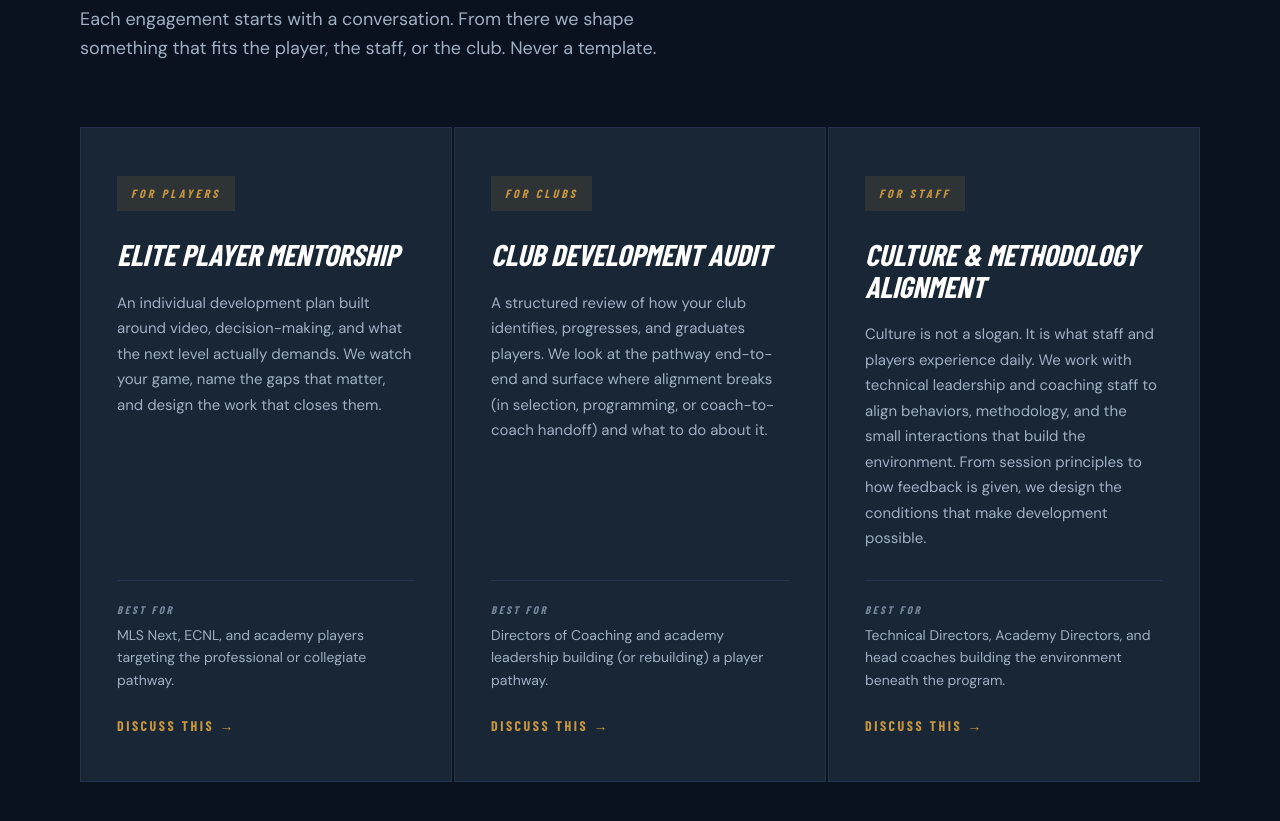
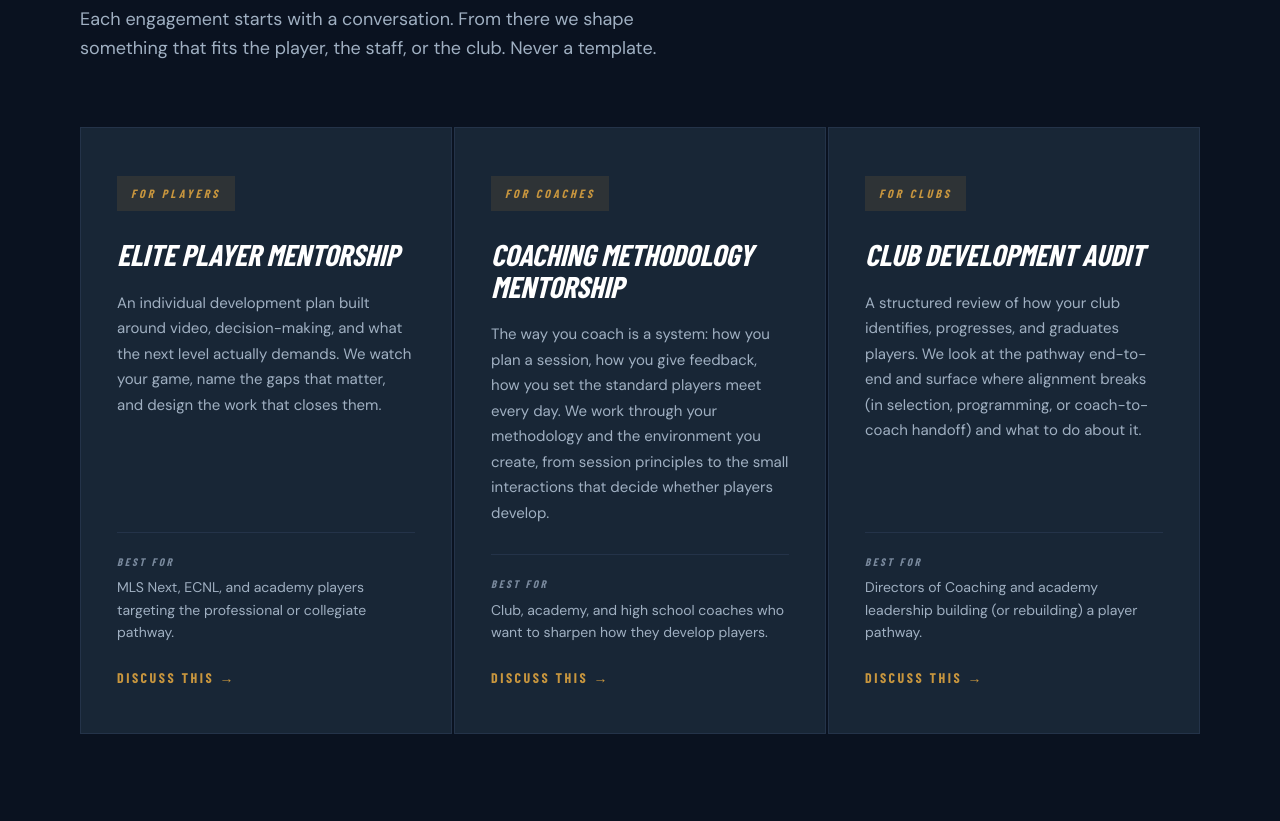
Before and after one commit to gavinhmacphee/pete-mcdonnell, a website: page index.html in a window 1280 px wide. Shown: the part 1980-2801 px from the top of the page. Drawn offline with nearby package versions, Linux system fonts and the light colour scheme; a web font is replaced by a local one.

Commit message:
Retarget offers to Player/Coach/Club, add icons to audit overview
- Homepage: reorder the three offer cards to Player, Coach, Club. The
  middle card is retargeted from staff/leadership to individual coaches
  as 'Coaching Methodology Mentorship'.
- Pathway Audit: add a line-style icon to each of the eight overview
  stat cells (soccer ball, clock, document, house, player, flag, globe,
  trophy).

Co-Authored-By: Claude Opus 4.7 (1M context) <noreply@anthropic.com>

```diff
--- a/index.html
+++ b/index.html
@@ -82,6 +82,17 @@
       </div>
 
       <div class="offer-card">
+        <div class="offer-audience">For Coaches</div>
+        <h3>Coaching Methodology Mentorship</h3>
+        <p class="offer-desc">The way you coach is a system: how you plan a session, how you give feedback, how you set the standard players meet every day. We work through your methodology and the environment you create, from session principles to the small interactions that decide whether players develop.</p>
+        <div class="offer-for">
+          <span class="for-label">Best for</span>
+          <span class="for-text">Club, academy, and high school coaches who want to sharpen how they develop players.</span>
+        </div>
+        <a href="mailto:coachpetemc@gmail.com?subject=Coaching%20Methodology%20Mentorship" class="offer-link">Discuss this &rarr;</a>
+      </div>
+
+      <div class="offer-card">
         <div class="offer-audience">For Clubs</div>
         <h3>Club Development Audit</h3>
         <p class="offer-desc">A structured review of how your club identifies, progresses, and graduates players. We look at the pathway end-to-end and surface where alignment breaks (in selection, programming, or coach-to-coach handoff) and what to do about it.</p>
@@ -90,17 +101,6 @@
           <span class="for-text">Directors of Coaching and academy leadership building (or rebuilding) a player pathway.</span>
         </div>
         <a href="mailto:coachpetemc@gmail.com?subject=Club%20Development%20Audit" class="offer-link">Discuss this &rarr;</a>
-      </div>
-
-      <div class="offer-card">
-        <div class="offer-audience">For Staff</div>
-        <h3>Culture &amp; Methodology Alignment</h3>
-        <p class="offer-desc">Culture is not a slogan. It is what staff and players experience daily. We work with technical leadership and coaching staff to align behaviors, methodology, and the small interactions that build the environment. From session principles to how feedback is given, we design the conditions that make development possible.</p>
-        <div class="offer-for">
-          <span class="for-label">Best for</span>
-          <span class="for-text">Technical Directors, Academy Directors, and head coaches building the environment beneath the program.</span>
-        </div>
-        <a href="mailto:coachpetemc@gmail.com?subject=Culture%20%26%20Methodology%20Alignment" class="offer-link">Discuss this &rarr;</a>
       </div>
     </div>
   </div>
```
Also changed, not shown: pathway-audit.html (+10 -0 lines).
